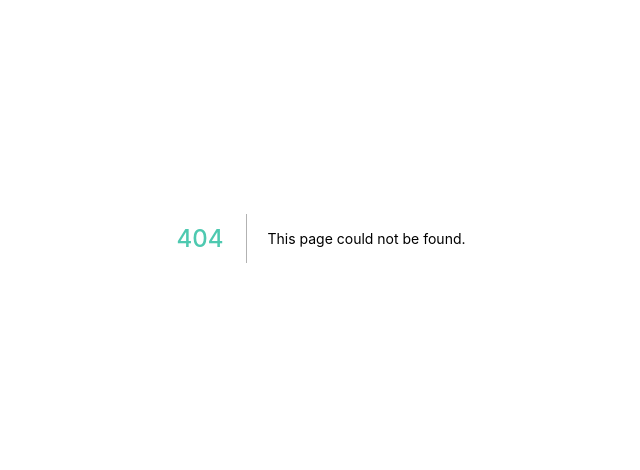
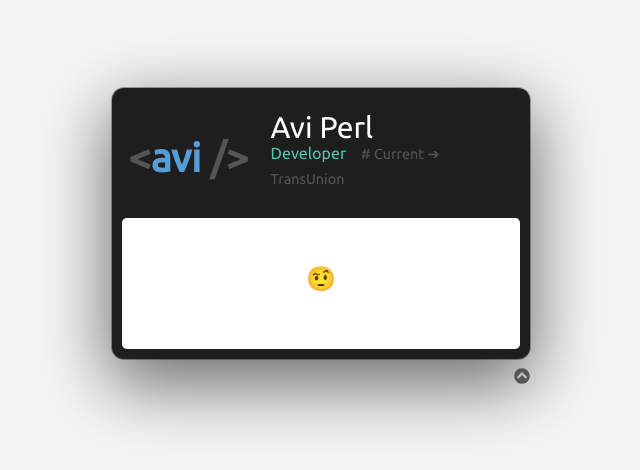
Before and after one commit to avi-perl/avrohom-perl.github.io, a Next.js app in the folder avrohomperl.com/: page /admin in a window 1280 px wide. Before the commit this address had no page. Shown: the part 162-632 px from the top of the page, without its empty margins (319-959 px from the left). Built offline with nearby package versions, Linux system fonts and the light colour scheme.

Commit message:
Added admin joke page and various redirects

```diff
--- a/avrohomperl.com/next.config.js
+++ b/avrohomperl.com/next.config.js
@@ -1,3 +1,96 @@
 module.exports = {
-  reactStrictMode: true,
-}
+    reactStrictMode: true,
+    async redirects() {
+        return [{
+                source: "/about",
+                destination: "/",
+                permanent: false,
+            },
+            {
+                source: "/about-me",
+                destination: "/",
+                permanent: false,
+            },
+            {
+                source: "/about-us",
+                destination: "/",
+                permanent: false,
+            },
+            {
+                source: "/contact",
+                destination: "/?tab=contact",
+                permanent: false,
+            },
+            {
+                source: "/contact-me",
+                destination: "/?tab=contact",
+                permanent: false,
+            },
+            {
+                source: "/hire-me",
+                destination: "/?tab=hire",
+                permanent: false,
+            },
+            {
+                source: "/hire",
+                destination: "/?tab=hire",
+                permanent: false,
+            },
+            {
+                source: "/freelance",
+                destination: "/?tab=hire",
+                permanent: false,
+            },
+            {
+                source: "/freelancing",
+                destination: "/?tab=hire",
+                permanent: false,
+            },
+            {
+                source: "/photography",
+                destination: "/?tab=photo",
+                permanent: false,
+            },
+            {
+                source: "/photo",
+                destination: "/?tab=photo",
+                permanent: false,
+            },
+            {
+                source: "/toolkit",
+                destination: "/?tab=tools",
+                permanent: false,
+            },
+            {
+                source: "/tool-kit",
+                destination: "/?tab=tools",
+                permanent: false,
+            },
+            {
+                source: "/admin.php",
+                destination: "/admin",
+                permanent: false,
+            },
+            {
+                source: "/wp-admin",
+                destination: "/admin",
+                permanent: false,
+            },
+            {
+                source: "/wp-admin.php",
+                destination: "/admin",
+                permanent: false,
+            },
+            {
+                source: "/login.php",
+                destination: "/admin",
+                permanent: false,
+            },
+            {
+                source: "/login",
+                destination: "/admin",
+                permanent: false,
+            },
+        ];
+    },
+};
--- /dev/null
+++ b/avrohomperl.com/pages/admin.js
@@ -0,0 +1,129 @@
+import Head from "next/head";
+import { useRouter } from "next/router";
+import { useEffect, useState } from "react";
+import styles from "../styles/Home.module.css";
+import {
+  faComment,
+  faBriefcase,
+  faTools,
+  faCamera,
+  faChevronCircleDown,
+  faChevronCircleUp,
+} from "@fortawesome/free-solid-svg-icons";
+// import { github } from "@fortawesome/free-brands-svg-icons";
+import { FontAwesomeIcon } from "@fortawesome/react-fontawesome";
+import Tab from "react-bootstrap/Tab";
+import Collapse from "react-bootstrap/Collapse";
+import Image from "next/image";
+
+import PortfolioInformation from "../Components/PortfolioInformation";
+import MiniCard from "../Components/MiniCard";
+
+export default function Home() {
+  const router = useRouter();
+  const [cardContentOpen, setOpen] = useState(true);
+
+  useEffect(() => {
+    // When the name for a tab is passed, default to open.
+    // When passing a tab name, explicit instruction to remain closed is required.
+    if (
+      router.query.tab &&
+      router.query.open != "false" &&
+      window.paramSet != true
+    ) {
+      setOpen(true);
+      window.paramSet = true; // The expand and contract button will not work without this
+    }
+  });
+
+  let menuArrow;
+  if (!cardContentOpen) {
+    menuArrow = <FontAwesomeIcon icon={faChevronCircleDown} className={styles.pulse} />;
+  } else {
+    menuArrow = <FontAwesomeIcon icon={faChevronCircleUp} />;
+  }
+
+  return (
+    <div className={styles.container}>
+      <Head>
+        <title>Avi Perl</title>
+        <meta
+          name="description"
+          content="Developer portfolio for Avrohom Perl, a Python and PHP developer."
+        />
+        <link rel="icon" href="/favicon.ico" />
+      </Head>
+      <main className={styles.main}>
+        <div className="moving-card">
+          <MiniCard>
+            <div className="row no-gutters">
+              <div className={"col-sm-4 " + styles.logo}>
+                <div className="d-none d-sm-block">
+                  {/* <Image
+                    alt="My Logo"
+                    className={styles.logo}
+                    width="133px"
+                    height="133px"
+                    src="/../public/logo-small.png"
+                  /> */}
+                  <div className={styles.tmpLogo}>
+                    <span className={styles.tmpLogoGrey}>&lt;</span>
+                    <span className={styles.tmpLogoWords}>avi</span>{" "}
+                    <span className={styles.tmpLogoGrey}>/&gt;</span>
+                  </div>
+                </div>
+              </div>
+              <div className="col-sm-8">
+                <div className={styles.card_details}>
+                  <div className={styles.name}>Avi Perl</div>
+                  <div className={styles.occupation}>
+                    Developer
+                    <span className={styles.occupation_note}>
+                      # Current ➔ TransUnion
+                    </span>
+                  </div>
+                  {/* <div className={styles.card_about}>
+                    <div className={styles.item}>
+                      <a href="tel&#58;516&#50;56&#37;393&#55;&#48;">
+                        &#53;&#49;6&#46;256&#46;&#57;37&#48;
+                      </a>
+                      <a href="m&#97;&#105;lt&#111;&#58;in%6&#54;o&#64;avr%&#54;Fh&#37;6Fmperl&#46;c&#111;m">
+                        &#105;nfo&#64;a&#118;r&#111;homperl&#46;&#99;om
+                      </a>
+                    </div>
+                  </div> */}
+                  <div id="skills" className={styles.skills}>
+                    <Collapse in={!cardContentOpen}>
+                      <span className={styles.value}>
+                        Python & PHP developer focused on web development,
+                        obsessed with automation, and passionate about
+                        application architecture.
+                      </span>
+                    </Collapse>
+                  </div>
+                </div>
+              </div>
+            </div>
+            <Collapse in={cardContentOpen}>
+              <div className={styles.card_content}>
+                <div className="p-5 text-center">
+                <h1>🤨</h1>
+                </div>
+              </div>
+            </Collapse>
+          </MiniCard>
+          <div className={styles.card_footer}>
+            <div
+              className={styles.menuIcon}
+              onClick={() => setOpen(!cardContentOpen)}
+              aria-controls="example-collapse-text"
+              aria-expanded={cardContentOpen}
+            >
+              {menuArrow}
+            </div>
+          </div>
+        </div>
+      </main>
+    </div>
+  );
+}
```
